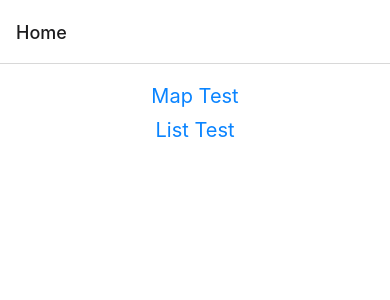
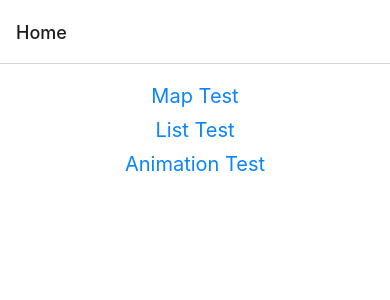
Before and after one commit to shrivastavasamarth22/test, a React Native app: screen / in a window 390 px wide. Shown: the top 300 px of the page. Built offline with nearby package versions, Linux system fonts and the light colour scheme.

Commit message:
Added new screen for animation tests

```diff
--- a/App.js
+++ b/App.js
@@ -4,6 +4,7 @@ import { createNativeStackNavigator } from '@react-navigation/native-stack';
 import Home from "./screens/Home";
 import PolygonScreen from "./screens/PolygonScreen";
 import ListScreen from "./screens/ListScreen";
+import AnimationScreen from "./screens/AnimationScreen";
 
 const Stack = createNativeStackNavigator();
 
@@ -23,6 +24,13 @@ export default function App() {
                 name={"List Test"}
                 component={ListScreen}
               />
+              <Stack.Screen
+                  name={"Animation Test"}
+                  component={AnimationScreen}
+                  options={{
+                      headerShown: false
+                  }}
+              />
           </Stack.Navigator>
 
       </NavigationContainer>
--- /dev/null
+++ b/screens/AnimationScreen.js
@@ -0,0 +1,22 @@
+import React from 'react';
+import { View, Text, StyleSheet } from "react-native";
+
+const AnimationScreen = () => {
+    return (
+        <View
+            style={styles.container}
+        >
+            <Text>This is the animation screen</Text>
+        </View>
+    )
+}
+
+const styles = StyleSheet.create({
+    container: {
+        flex: 1,
+        alignItems: 'center',
+        justifyContent: 'center'
+    }
+});
+
+export default AnimationScreen
--- a/screens/Home.js
+++ b/screens/Home.js
@@ -20,6 +20,14 @@ const Home = ({ navigation }) => {
                     List Test
                 </Text>
             </TouchableOpacity>
+            <TouchableOpacity
+                style={{marginBottom: 10}}
+                onPress={() => navigation.navigate("Animation Test")}
+            >
+                <Text style={styles.text}>
+                    Animation Test
+                </Text>
+            </TouchableOpacity>
         </View>
     )
 }
```
